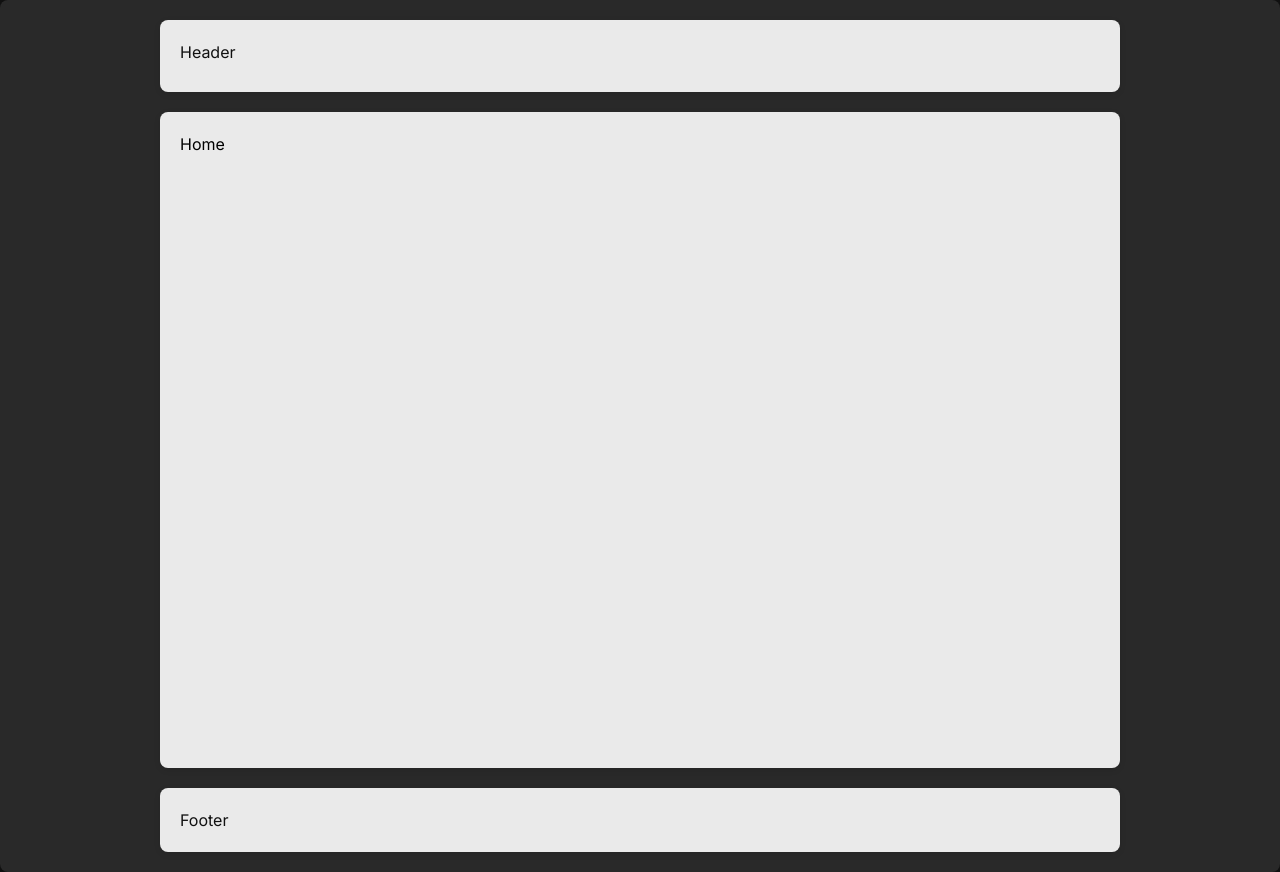
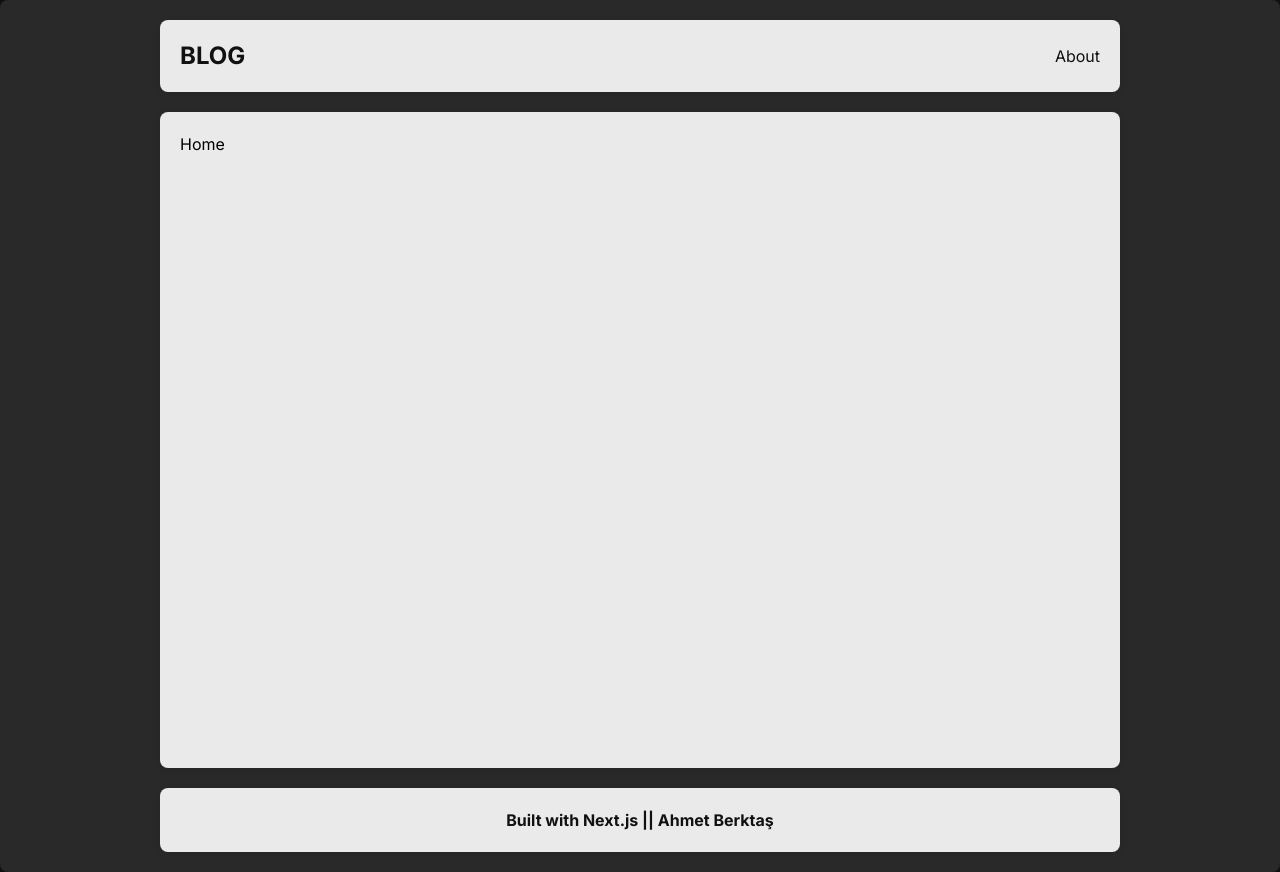
Before and after one commit to ahmetberktas/NextJs-Blog, a Next.js app: page / in a window 1280 px wide. Built offline with nearby package versions, Linux system fonts and the light colour scheme.

Commit message:
header and footer component

```diff
--- a/app/layout.js
+++ b/app/layout.js
@@ -2,6 +2,8 @@ import { Inter } from "next/font/google";
 import styles from "./styles.module.css";
 import "./global.css";
 import Head from "./head";
+import Header from "@/components/Header";
+import Footer from "@/components/Footer";
 
 const inter = Inter({
   subsets: ["latin"],
@@ -13,13 +15,9 @@ export default function RootLayout({ children }) {
     <html lang="tr" className={inter.className}>
       <Head></Head>
       <body className={styles.container}>
-        <header>
-          <p>Header</p>
-        </header>
+        <Header />
         <main>{children}</main>
-        <footer>
-          <p>Footer</p>
-        </footer>
+        <Footer />
       </body>
     </html>
   );
--- /dev/null
+++ b/components/Footer/index.js
@@ -0,0 +1,12 @@
+import React from "react";
+import styles from "./styles.module.css";
+
+function Footer() {
+  return (
+    <footer className={styles.footer}>
+      <h4>Built with Next.js || Ahmet Berktaş</h4>
+    </footer>
+  );
+}
+
+export default Footer;
--- /dev/null
+++ b/components/Footer/styles.module.css
@@ -0,0 +1,8 @@
+.footer {
+    padding: 20px;
+    text-align: center;
+}
+
+.footer h4 {
+    margin: 0;
+}
--- /dev/null
+++ b/components/Header/index.js
@@ -0,0 +1,20 @@
+import React from "react";
+import Link from "next/link";
+import styles from "./styles.module.css";
+
+function Header() {
+  return (
+    <header className={styles.header}>
+      <Link href="/">
+        <span>BLOG</span>
+      </Link>
+      <nav className={styles.nav}>
+        <Link href="https://github.com/ahmetberktas" target="_blank">
+          About
+        </Link>
+      </nav>
+    </header>
+  );
+}
+
+export default Header;
--- /dev/null
+++ b/components/Header/styles.module.css
@@ -0,0 +1,19 @@
+.header {
+    display: flex;
+    justify-content: space-between;
+    align-items: center;
+    padding: 20px;
+}
+
+.header span {
+    font-size: 1.5rem;
+    font-weight: bold;
+}
+
+.nav {
+    display: flex;
+}
+
+.nav a {
+    margin-left: 20px;
+}
```
